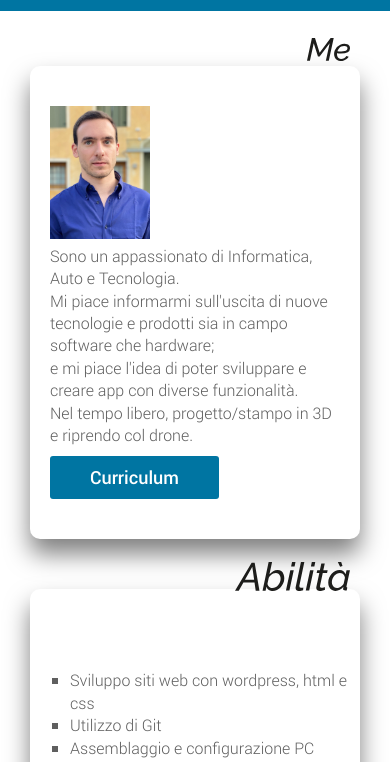
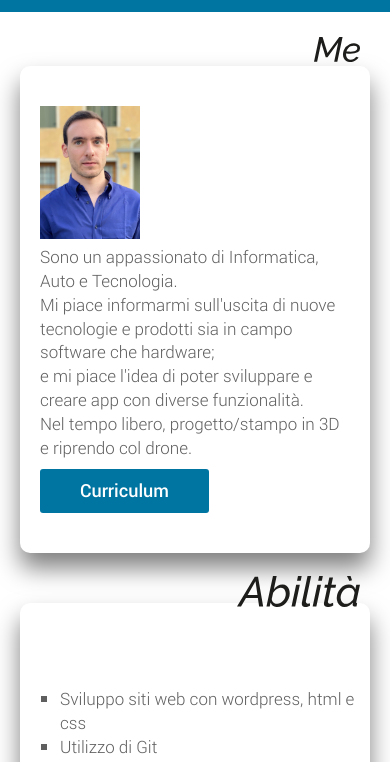
Before and after one commit to Gabgri/gabgri.github.io, a plain HTML site: page index.html in a window 390 px wide. Shown: the part 64-826 px from the top of the page. Drawn offline with Linux system fonts and the light colour scheme.

Commit message:
Modificate dimensioni font e box mobile

```diff
--- a/assets/CSS/styles.css
+++ b/assets/CSS/styles.css
@@ -30,7 +30,7 @@ section, article, aside, footer, header, nav {
 body {
     font-family: "Roboto", sans-serif;
     font-weight: 300;
-    font-size: 16px;
+    font-size: 17px;
     line-height: 1.4em;
     color: #5f5f5f;
 }
@@ -98,7 +98,7 @@ main {
     display: flex;
     flex-wrap: wrap;
 
-    margin: 80px 30px 30px 30px;
+    margin: 80px 20px 30px 20px;
 }
 
 .box-p {
```
